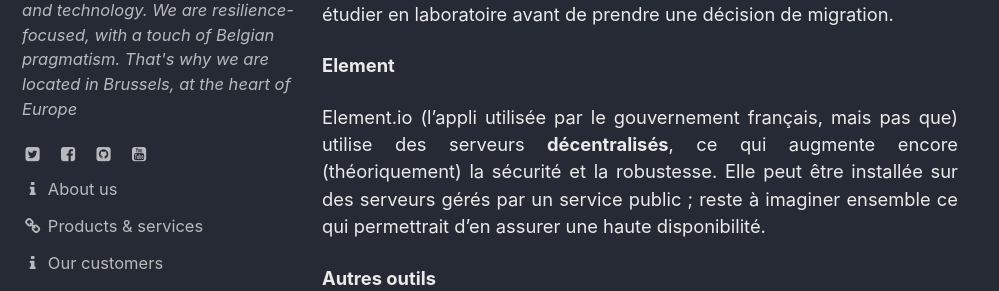
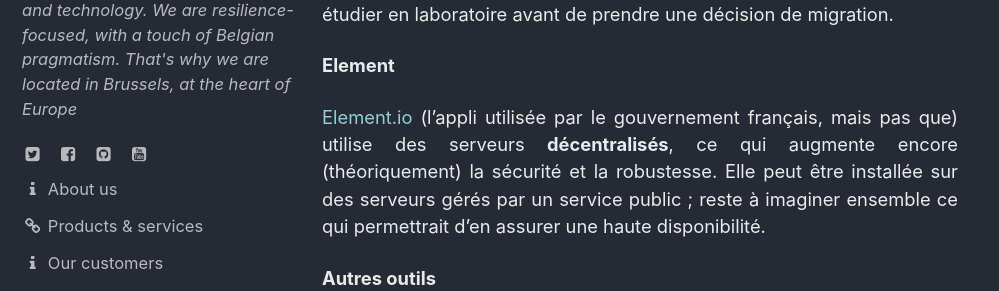
Before and after one commit to ccloquet/ccloquet.github.io, a Jekyll site: the page built from _posts/2021-01-12-signal_pour_la_securite_civile.md, in a window 1280 px wide and 900 px high, scrolled down 2383 px. Shown: the part 154-445 px from the top of the window, without its empty margins (0-999 px from the left). Built offline with Jekyll 4.4.1, drawn with Linux system fonts in a browser that asks for light colours; cached includes are drawn as plain includes; part of the change alters nothing that is shown.

```diff
--- a/_posts/2021-01-12-signal_pour_la_securite_civile.md
+++ b/_posts/2021-01-12-signal_pour_la_securite_civile.md
@@ -44,7 +44,7 @@ Question résilience à la **congestion du réseau** GSM : bien que Signal fonct
 
 **Element**
 
-Element.io (l'appli utilisée par le gouvernement français, mais pas que) utilise des serveurs **décentralisés**, ce qui augmente encore (théoriquement) la sécurité et la robustesse. Elle peut être installée sur des serveurs gérés par un service public ; reste à imaginer ensemble ce qui permettrait d'en assurer une haute disponibilité.
+[Element.io](https://element.io) (l'appli utilisée par le gouvernement français, mais pas que) utilise des serveurs **décentralisés**, ce qui augmente encore (théoriquement) la sécurité et la robustesse. Elle peut être installée sur des serveurs gérés par un service public ; reste à imaginer ensemble ce qui permettrait d'en assurer une haute disponibilité.
 
 **Autres outils**
 
```
